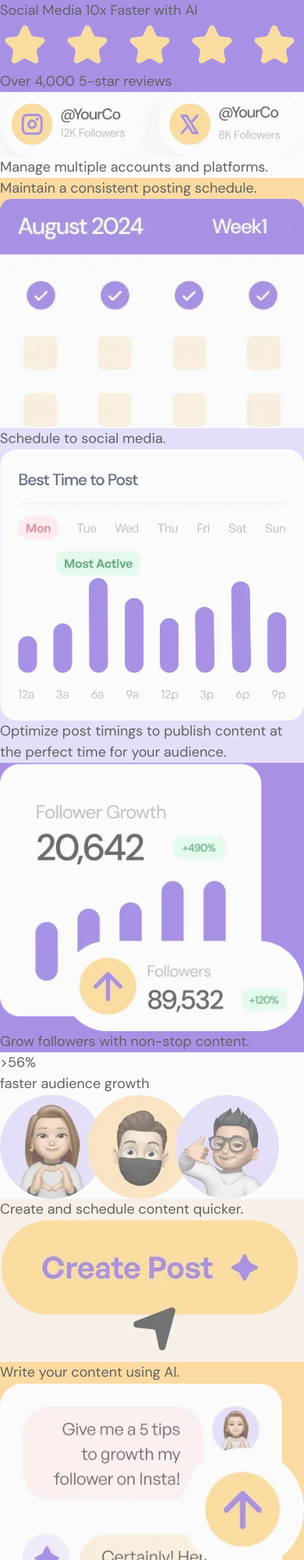
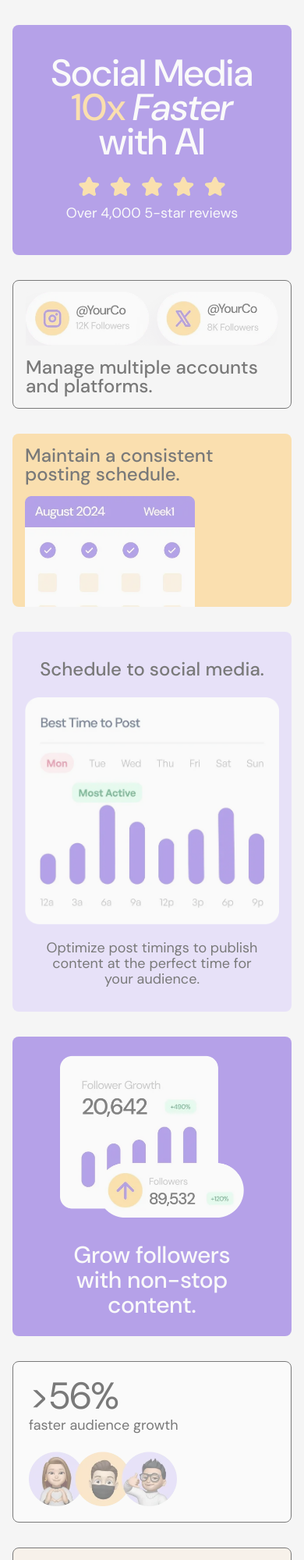
Before and after one commit to hana1203/fm-challenges, a plain HTML site: page bento-grid-main/index.html in a window 390 px wide. Shown: the top 2000 px of the page at 78% size. Drawn offline with Linux system fonts and the light colour scheme.

Commit message:
feat: mobile version markup + styling

```diff
--- a/bento-grid-main/index.css
+++ b/bento-grid-main/index.css
@@ -41,9 +41,9 @@ body {
   width: 100%;
   /* for tracing */
   background-image: url("./transparent-mobile-design.png");
-  background-size: cover;
+  background-size: 100%;
 }
 
 main {
-  opacity: 60%;
+  opacity: 50%;
 }
--- a/bento-grid-main/index.html
+++ b/bento-grid-main/index.html
@@ -16,44 +16,85 @@
     <title>Frontend Mentor | Bento grid</title>
   </head>
   <body class="flex">
-    <main class="m-auto max-mobile:max-w-(--breakpoint-mobile)">
-      <div class="bg-Purple-500">
-        <p>Social Media 10x Faster with AI</p>
-        <img src="./assets/images/illustration-five-stars.webp" />
-        <p>Over 4,000 5-star reviews</p>
+    <main
+      class="py-8 px-4 flex flex-col gap-8 m-auto max-mobile:max-w-(--breakpoint-mobile)"
+    >
+      <div class="card flex flex-col gap-5 bg-Purple-500 text-white p-10">
+        <div class="text-5xl font-medium text-center leading-11">
+          <p>Social Media</p>
+          <span class="text-Yellow-500">10x</span>
+          <span class="italic">Faster</span>
+          <p>with AI</p>
+        </div>
+        <div class="text-center">
+          <img
+            src="./assets/images/illustration-five-stars.webp"
+            class="inline w-[70%]"
+          />
+          <p class="pt-1">Over 4,000 5-star reviews</p>
+        </div>
       </div>
-      <div class="bg-white">
+      <div class="card flex flex-col gap-4 border-1 pt-3.5">
         <img src="./assets/images/illustration-multiple-platforms.webp" />
-        <p>Manage multiple accounts and platforms.</p>
+        <p class="text-2xl font-medium leading-6">
+          Manage multiple accounts and platforms.
+        </p>
       </div>
-      <div class="bg-Yellow-500">
-        <p>Maintain a consistent posting schedule.</p>
-        <img src="assets/images/illustration-consistent-schedule.webp" />
+      <div
+        class="card flex flex-col gap-4 pb-0 bg-Yellow-500 aspect-[50/31] overflow-hidden"
+      >
+        <p class="text-2xl font-medium leading-6">
+          Maintain a consistent posting schedule.
+        </p>
+        <img
+          src="assets/images/illustration-consistent-schedule.webp"
+          class="inline w-[67%] object-cover object-top"
+        />
       </div>
-      <div class="bg-Purple-100">
-        <p>Schedule to social media.</p>
+      <div class="card bg-Purple-100 flex flex-col text-center py-8 gap-5">
+        <p class="text-2xl font-medium leading-8">Schedule to social media.</p>
         <img src="assets/images/illustration-schedule-posts.webp" />
-        <p>
+        <p class="px-4 leading-5">
           Optimize post timings to publish content at the perfect time for your
           audience.
         </p>
       </div>
-      <div class="bg-Purple-500">
-        <img src="assets/images/illustration-grow-followers.webp" />
-        <p>Grow followers with non-stop content.</p>
+      <div class="card bg-Purple-500 p-6 flex flex-col gap-8 items-center">
+        <img
+          src="assets/images/illustration-grow-followers.webp"
+          class="w-[76%]"
+        />
+        <p class="text-white text-3xl leading-8 font-medium text-center px-6">
+          Grow followers with non-stop content.
+        </p>
       </div>
-      <div class="bg-white">
-        <p>>56%</p>
+      <div class="card bg-white border-1 p-5">
+        <p class="text-5xl">>56%</p>
         <p>faster audience growth</p>
-        <img src="assets/images/illustration-audience-growth.webp" />
+        <img
+          src="assets/images/illustration-audience-growth.webp"
+          class="w-[60%] pt-5"
+        />
       </div>
-      <div class="bg-Yellow-100">
-        <p>Create and schedule content quicker.</p>
-        <img src="assets/images/illustration-create-post.webp" />
+      <div class="card bg-Yellow-100 p-8 border-1">
+        <div class="text-3xl font-medium leading-7 tracking-tight">
+          <p>Create and schedule</p>
+          <span>content</span>
+          <span class="italic text-Purple-500">quicker.</span>
+        </div>
+        <img
+          src="assets/images/illustration-create-post.webp"
+          class="w-[70%] pt-8"
+        />
       </div>
-      <div class="bg-Yellow-500">
-        <p>Write your content using AI.</p>
-        <img src="assets/images/illustration-ai-content.webp" />
+      <div class="card bg-Yellow-500 p-5">
+        <p class="text-3xl font-medium leading-7">
+          Write your content using AI.
+        </p>
+        <img
+          src="assets/images/illustration-ai-content.webp"
+          class="w-[72%] pt-6"
+        />
       </div>
       <div class="text-center">
         <p>
```
Also changed, not shown: bento-grid-main/output.css.
